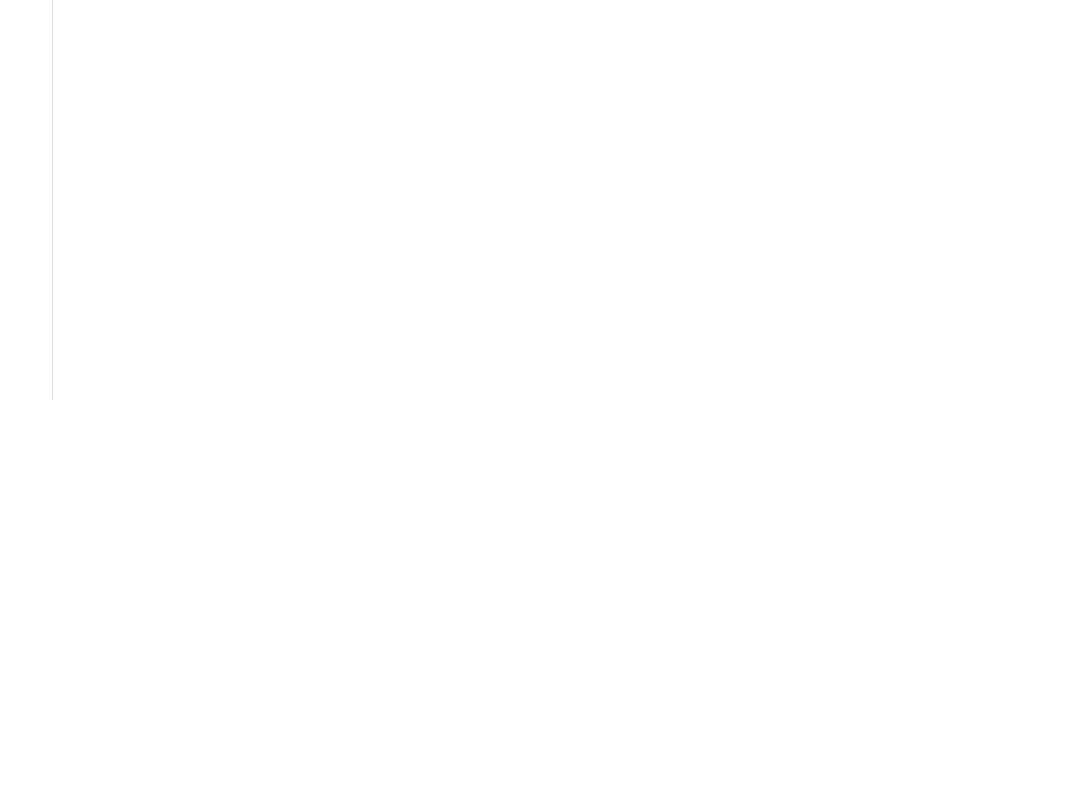
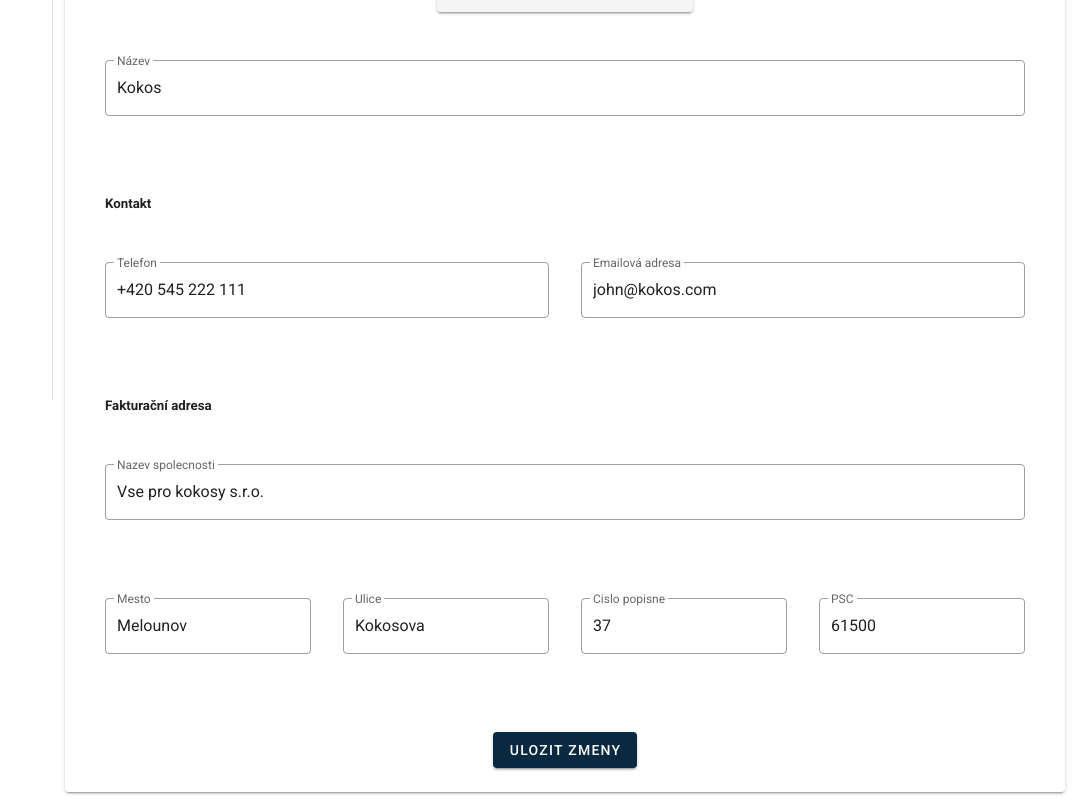
Before and after one commit to zladkaskazkina/Orderia, a Vue app: page /dodavatel/profil in a window 1280 px wide. Shown: the part 400-1200 px from the top of the page, without its empty margins (203-1280 px from the left). Before the commit the page ends 800 px from the top, so only its background shows below. Built offline with nearby package versions, Linux system fonts and the light colour scheme.

Commit message:
profil faze 1

```diff
--- a/src/router/router.js
+++ b/src/router/router.js
@@ -93,7 +93,7 @@ const routes = [
     name: "Profil",
     meta: { layout: ProfilLayout},
     component: Profil
-  }
+  },
 ];
 
 const router = new VueRouter({
--- a/src/views/Dodavatel/Profil.vue
+++ b/src/views/Dodavatel/Profil.vue
@@ -1,18 +1,130 @@
 <template>
+  <div>
     <v-container>
       <v-card>
-            <v-card-title>
+        <v-card-title class="justify-center pa-4">
+          <h3>
             Muj profil
+          </h3>
         </v-card-title>
+        <v-row no-gutters justify="center" class="pa-6">
+          <v-avatar class="profile" size="164">
+            <img src="@/assets/images/user1.png" max-width="100px" alt="" />
+          </v-avatar>
+        </v-row>
+        <v-row no-gutters justify="center" class="pa-6">
+          <v-btn>Změnit profilový obrázek</v-btn>
+        </v-row>
+        <v-row no-gutters class="pa-6 mx-4">
+          <v-text-field
+            v-model="form.userName"
+            label="Název"
+            outlined
+          ></v-text-field>
+        </v-row>
+        <v-row no-gutters class="pa-6">
+          <v-col class="mx-4">
+            <h5>Kontakt</h5>
+          </v-col>
+        </v-row>
+        <v-row no-gutters class="pa-6">
+          <v-col class="mx-4">
+            <v-text-field
+              v-model="form.phoneNumber"
+              label="Telefon"
+              outlined
+            ></v-text-field>
+          </v-col>
+          <v-col class="mx-4">
+            <v-text-field
+              v-model="form.contactEmail"
+              label="Emailová adresa"
+              outlined
+            ></v-text-field>
+          </v-col>
+        </v-row>
+        <v-row no-gutters class="pa-6">
+          <v-col class="mx-4">
+            <h5>Fakturační adresa</h5>
+          </v-col>
+        </v-row>
+
+        <v-row no-gutters class="pa-6 mx-4">
+          <v-text-field
+            v-model="form.billingAdress.company"
+            label="Nazev spolecnosti"
+            outlined
+          >
+          </v-text-field>
+        </v-row>
+        <v-row no-gutters class="pa-6">
+          <v-col class="mx-4">
+            <v-text-field
+              v-model="form.billingAdress.city"
+              label="Mesto"
+              outlined
+            >
+            </v-text-field>
+          </v-col>
+          <v-col class="mx-4">
+            <v-text-field
+              v-model="form.billingAdress.street"
+              label="Ulice"
+              outlined
+            >
+            </v-text-field>
+          </v-col>
+          <v-col class="mx-4">
+            <v-text-field
+              v-model="form.billingAdress.house"
+              label="Cislo popisne"
+              outlined
+            >
+            </v-text-field>
+          </v-col>
+          <v-col class="mx-4">
+            <v-text-field
+              v-model="form.billingAdress.postalCode"
+              label="PSC"
+              outlined
+            >
+            </v-text-field>
+          </v-col>
+        </v-row>
+
+        <v-row no-gutters justify="center" class="pa-6">
+          <v-btn color="error" :loading="loading" @click.native="update">
+            Ulozit zmeny
+          </v-btn>
+        </v-row>
       </v-card>
     </v-container>
+  </div>
 </template>
 <script>
 export default {
   name: "Profil",
 
+  data() {
+    return {
+      loading: false,
+      form: {
+        userName: "Kokos",
+        phoneNumber: "+420 545 222 111",
+        contactEmail: "john@kokos.com",
+        billingAdress: {
+          company: "Vse pro kokosy s.r.o.",
+          city: "Melounov",
+          street: "Kokosova",
+          house: 37,
+          postalCode: 61500
         }
+      }
+    };
+  }
+};
 </script>
+
+
 <style lang="scss" scoped>
-
 </style>
```
Also changed, not shown: src/assets/images/user1.png (added). Lines whose indentation alone changed are shown as unchanged.
